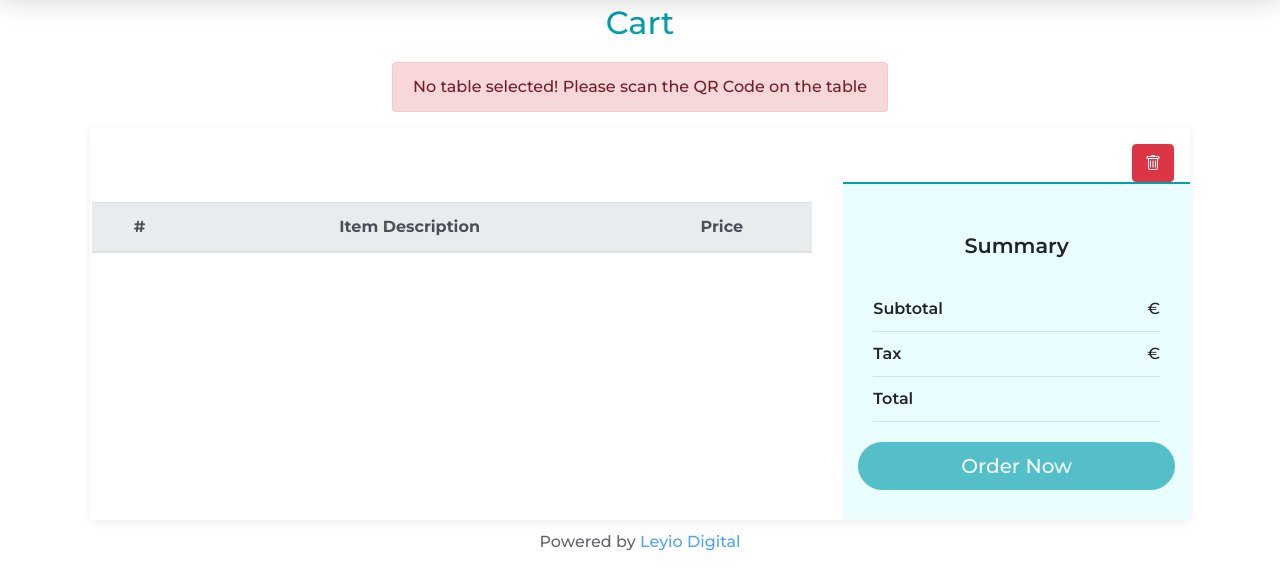
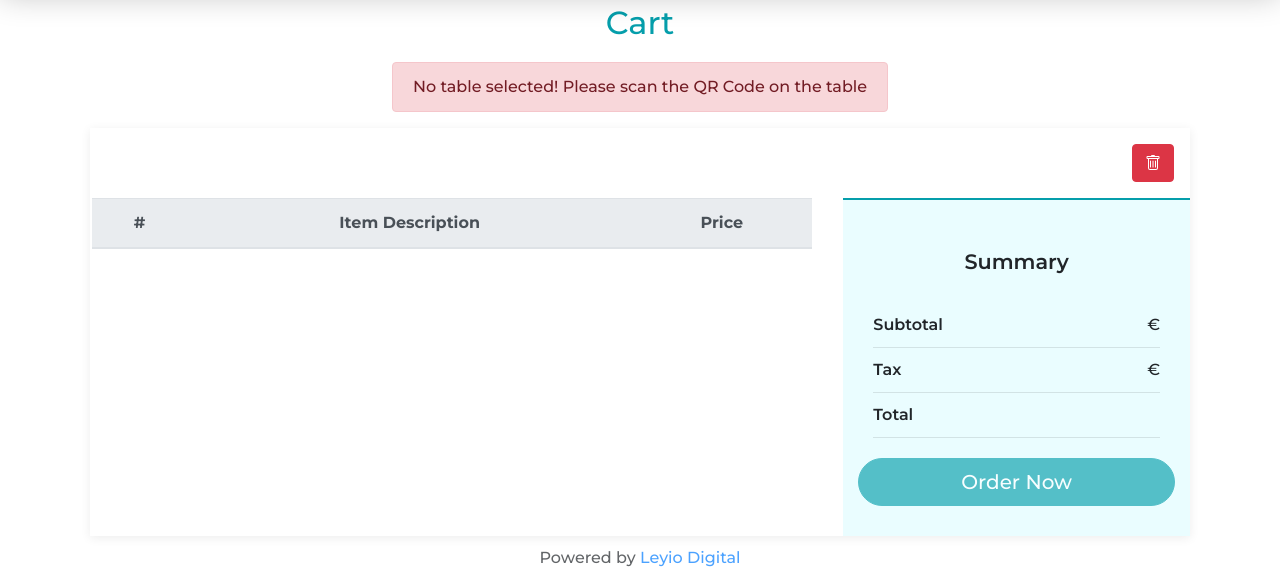
Before and after one commit to stefanosyiorkas/radisson_fos, a Django app: page /cart in a window 1280 px wide. Shown: the part 84-660 px from the top of the page. Run offline with Django 3.2, Linux system fonts and the light colour scheme; a user stored in the database is signed in; data comes from the database, SQL or seed files in the repository; lists and menus that the app fills with data are empty; some libraries are stand-ins or nearby versions.

Commit message:
cart padding changes

```diff
--- a/orders/static/orders/cart.css
+++ b/orders/static/orders/cart.css
@@ -51,6 +51,7 @@
 	text-align: right;
 	padding-top: 1rem;
 	padding-right: 1rem;
+	padding-bottom: 1rem;
 }
 
 .shopping-cart .items{
@@ -60,8 +61,6 @@
 .shopping-cart .items .product{
     margin-left: 0.1rem;
     margin-right: 0.1rem;
-	padding-top: 20px;
-	padding-bottom: 10px;
 }
 
 .shopping-cart .items .product .info{
```
